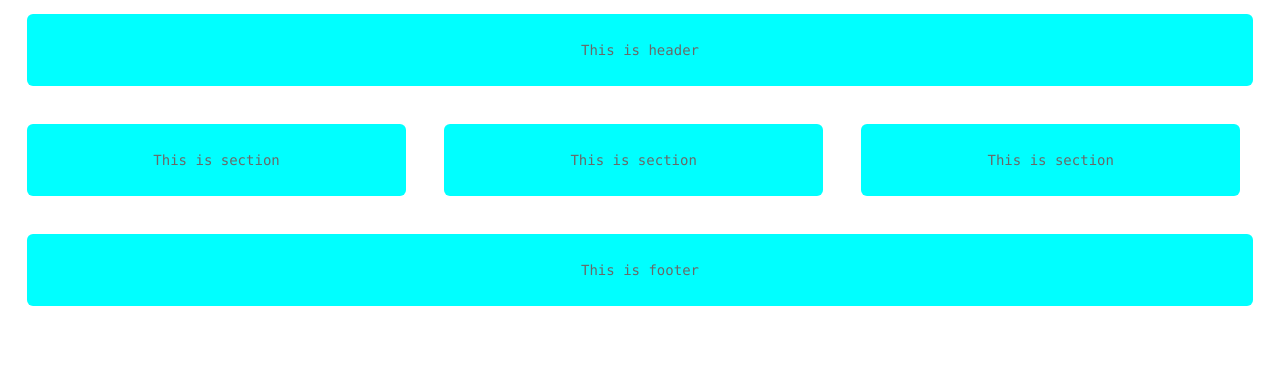
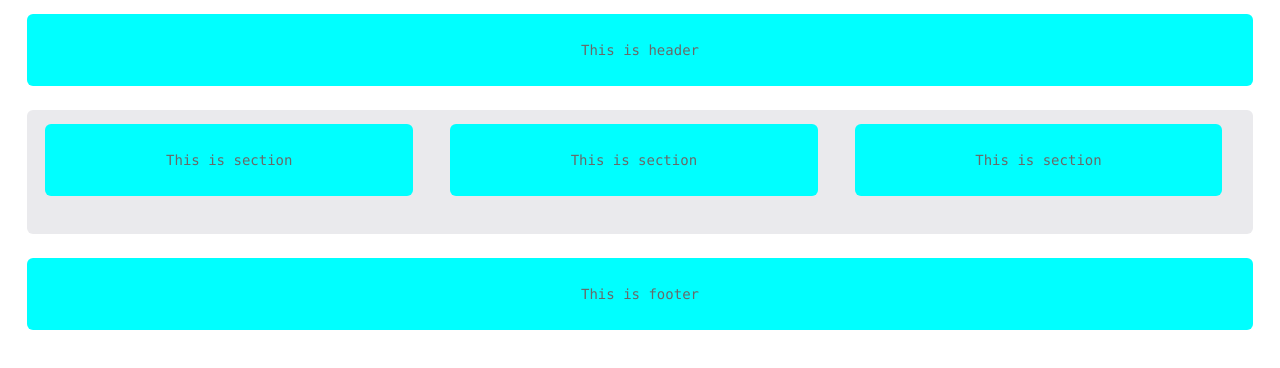
Before and after one commit to heartcrusher/heartcrusher.github.io, a plain HTML site: page index.html in a window 1280 px wide. Drawn offline with Linux system fonts and the light colour scheme.

Commit message:
added clearfix to clear float

```diff
--- a/index.html
+++ b/index.html
@@ -6,9 +6,11 @@
     </head>
     <body>
         <header><p>This is header</p></header>
-        <section><p>This is section</p></section>
-        <section><p>This is section</p></section>
-        <section><p>This is section</p></section>
+        <div class="group">
+            <section><p>This is section</p></section>
+            <section><p>This is section</p></section>
+            <section><p>This is section</p></section>
+        </div>
         <footer><p>This is footer</p></footer>
     </body>
 </html>
--- a/main.css
+++ b/main.css
@@ -9,11 +9,29 @@ p {
     text-align: center;
 }
 
+.group:before,
+.group:after {
+    content: "";
+    display: table;
+}
+
+.group:after {
+    clear: both;
+}
+
+.group {
+    background: #eaeaed;
+    border-radius: 6px;
+    clear: both;
+    *zoom: 1;
+}
+
 section {
     float: left;
     width: 30%;
 }
 
+.group,
 header,
 section,
 footer {
```
